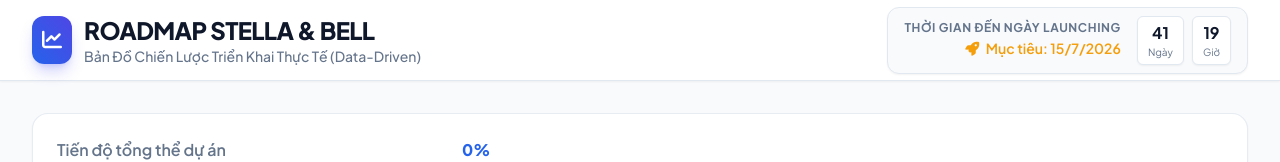
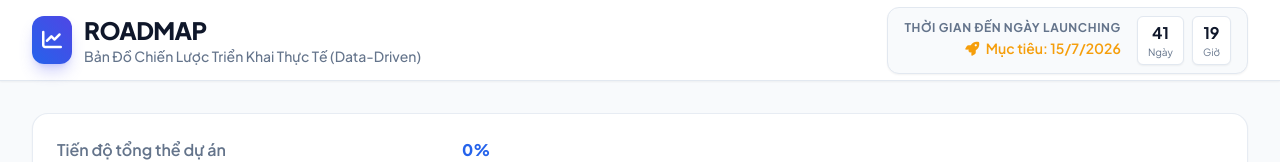
Before and after one commit to dtchien401/ECOM-PMO-checklist, a plain HTML site: page index.html in a window 1280 px wide. Shown: the top 162 px of the page. Drawn offline with nearby package versions, Linux system fonts and the light colour scheme.

Commit message:
Update index.html

```diff
--- a/index.html
+++ b/index.html
@@ -68,7 +68,7 @@
                     <i class="fa-solid fa-chart-line text-xl text-white"></i>
                 </div>
                 <div>
-                    <h1 class="font-extrabold text-xl sm:text-2xl tracking-tight text-slate-900">ROADMAP STELLA & BELL</h1>
+                    <h1 class="font-extrabold text-xl sm:text-2xl tracking-tight text-slate-900">ROADMAP</h1>
                     <p class="text-sm text-slate-500 font-medium">Bản Đồ Chiến Lược Triển Khai Thực Tế (Data-Driven)</p>
                 </div>
             </div>
```
